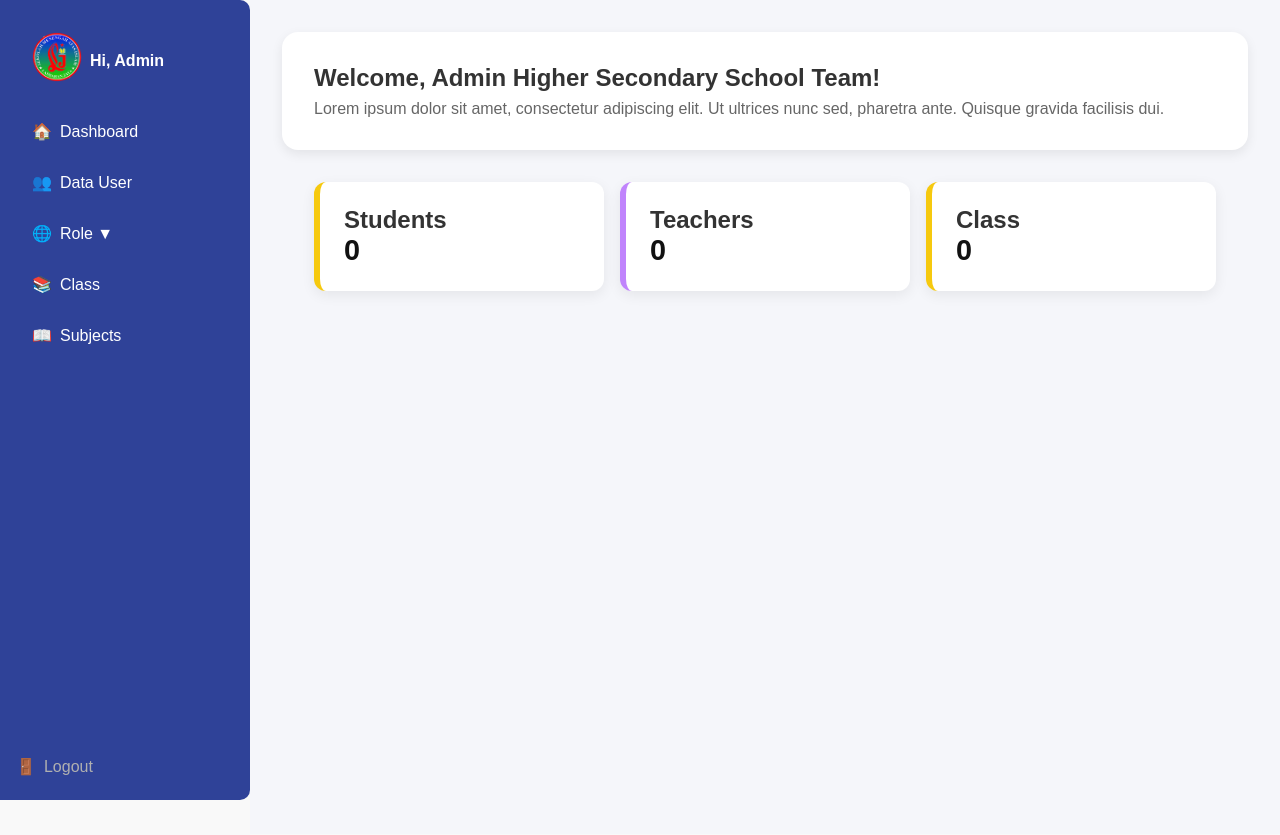
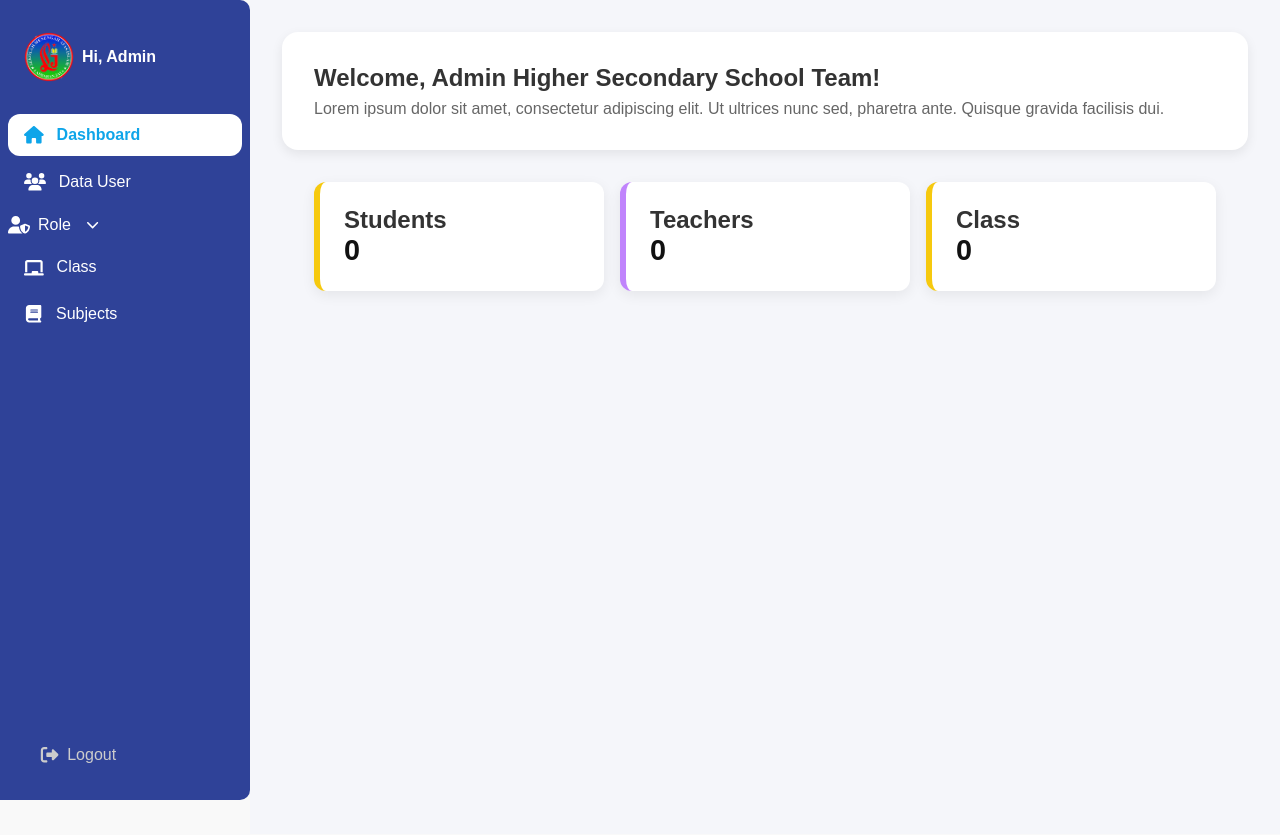
Before and after one commit to muhdzakinaufalandry/frontend_lasharan, a Next.js app: page /dashboard/admin in a window 1280 px wide. Built offline with nearby package versions, Linux system fonts and the light colour scheme; no server answers.

Commit message:
fix sidebar tapi icon role nda bisa sejajar

```diff
--- a/package.json
+++ b/package.json
@@ -15,7 +15,8 @@
     "@fortawesome/react-fontawesome": "^0.2.2",
     "next": "15.3.2",
     "react": "^19.0.0",
-    "react-dom": "^19.0.0"
+    "react-dom": "^19.0.0",
+    "sweetalert2": "^11.22.0"
   },
   "devDependencies": {
     "@eslint/eslintrc": "^3",
--- a/src/components/Sidebar.js
+++ b/src/components/Sidebar.js
@@ -1,65 +1,140 @@
 import Link from 'next/link';
+import { usePathname } from 'next/navigation';
+import { useEffect } from 'react';
 import { useState } from 'react';
 import '@/styles/sidebaradmin.css'; // pastikan path ini sesuai struktur folder kamu
+import Swal from 'sweetalert2';
+import {
+   faHome,
+  faUsers,
+  faUserShield,
+  faBook,
+  faChalkboard,
+  faRightFromBracket,
+  faChevronUp,
+  faChevronDown,
+} from '@fortawesome/free-solid-svg-icons';
+import { FontAwesomeIcon } from '@fortawesome/react-fontawesome';
 
 export default function Sidebar() {
+  const pathname = usePathname();
+  const [activeMenu, setActiveMenu] = useState('');
   const [isDropdownOpen, setIsDropdownOpen] = useState(false);
+  const [activeRole, setActiveRole] = useState('');
+
+
+   useEffect(() => {
+    if (pathname.includes('/datauser')) setActiveMenu('datauser');
+    else if (pathname.includes('/users')) setActiveMenu('role');
+    else if (pathname.includes('/class')) setActiveMenu('class');
+    else if (pathname.includes('/subjects')) setActiveMenu('subjects');
+    else setActiveMenu('dashboard');
+  }, [pathname]);
+
 
   const toggleDropdown = () => {
     setIsDropdownOpen(!isDropdownOpen);
   };
 
+  const handleLogout = () => {
+    Swal.fire({
+      title: 'Are you sure?',
+      text: 'You will be logged out from this session.',
+      icon: 'warning',
+      showCancelButton: true,
+      confirmButtonColor: '#0ea5e9',
+      cancelButtonColor: '#d33',
+      confirmButtonText: 'Yes, logout',
+      reverseButtons: true,
+    }).then((result) => {
+      if (result.isConfirmed) {
+        // Arahkan ke halaman login
+        window.location.href = '/login';
+      }
+    });
+  };
+
  return (
     <div className="sidebar">
-      {/* Top Section */}
       <div className="sidebar-top-horizontal">
         <img src="/logo-smas.png" alt="Logo Sekolah" className="sidebar-logo" />
         <p className="sidebar-admin">Hi, Admin</p>
       </div>
 
-      {/* Navigation */}
       <nav className="sidebar-nav">
-        <Link href="/dashboard/admin" className="sidebar-link">
-          <span role="img" aria-label="dashboard">🏠</span>
-          Dashboard
+        <Link
+          href="/dashboard/admin"
+          className={`sidebar-link ${activeMenu === 'dashboard' ? 'active' : ''}`}
+        >
+          <FontAwesomeIcon icon={faHome} />
+          <span>Dashboard</span>
         </Link>
 
-        <Link href="/dashboard/admin/datauser" className="sidebar-link">
-          <span role="img" aria-label="class">👥</span>
-          Data User
+        <Link
+          href="/dashboard/admin/datauser"
+          className={`sidebar-link ${activeMenu === 'datauser' ? 'active' : ''}`}
+        >
+          <FontAwesomeIcon icon={faUsers} />
+          <span>Data User</span>
         </Link>
 
        <div className="dropdown-section">
-          <button className="sidebar-link dropdown-toggle" onClick={toggleDropdown}>
-            <span role="img" aria-label="user">🌐</span>
-            Role {isDropdownOpen ? '▲' : '▼'}
+        <button
+          className={`sidebar-link dropdown-toggle ${activeMenu === 'role' ? 'active' : ''}`}
+          onClick={() => {
+            toggleDropdown();
+            setActiveMenu('role');
+          }}
+        >
+          <div style={{ display: 'flex', alignItems: 'center', gap: '0.5rem' }}>
+            <FontAwesomeIcon icon={faUserShield} />
+            <span>Role</span>
+            <FontAwesomeIcon icon={isDropdownOpen ? faChevronUp : faChevronDown} className="dropdown-arrow" />
+          </div>
         </button>
+
         {isDropdownOpen && (
           <div className="dropdown-menu">
-              <Link href="/dashboard/admin/users/teacher" className="dropdown-item">Teacher</Link>
-              <Link href="/dashboard/admin/users/student" className="dropdown-item">Student</Link>
+            <Link
+              href="/dashboard/admin/users/teacher"
+              className={`dropdown-item ${activeRole === 'teacher' ? 'active-role-item' : ''}`}
+              onClick={() => setActiveRole('teacher')}
+            >
+              Teacher
+            </Link>
+            <Link
+              href="/dashboard/admin/users/student"
+              className={`dropdown-item ${activeRole === 'student' ? 'active-role-item' : ''}`}
+              onClick={() => setActiveRole('student')}
+            >
+              Student
+            </Link>
           </div>
           )}
         </div>
 
-        <Link href="/dashboard/admin/class" className="sidebar-link">
-          <span role="img" aria-label="class">📚</span>
-          Class
+        <Link
+          href="/dashboard/admin/class"
+          className={`sidebar-link ${activeMenu === 'class' ? 'active' : ''}`}
+        >
+          <FontAwesomeIcon icon={faChalkboard} />
+          <span>Class</span>
         </Link>
 
-        <Link href="/dashboard/admin/subjects" className="sidebar-link">
-          <span role="img" aria-label="subjects">📖</span>
-          Subjects
+        <Link
+          href="/dashboard/admin/subjects"
+          className={`sidebar-link ${activeMenu === 'subjects' ? 'active' : ''}`}
+        >
+          <FontAwesomeIcon icon={faBook} />
+          <span>Subjects</span>
         </Link>
       </nav>
 
-      {/* Bottom Logout */}
       <div className="sidebar-bottom">
-        {/* When the user clicks this, redirect to login page */}
-        <Link href="/login" className="sidebar-link logout">
-          <span role="img" aria-label="logout">🚪</span>
-          Logout
-        </Link>
+        <button onClick={handleLogout} className="sidebar-link logout">
+          <FontAwesomeIcon icon={faRightFromBracket} />
+          <span>Logout</span>
+        </button>
       </div>
     </div>
   );
--- a/src/styles/sidebaradmin.css
+++ b/src/styles/sidebaradmin.css
@@ -1,79 +1,16 @@
-/* Sidebar Styling */
+/* Sidebar Container */
 .sidebar {
   background-color: #2f4298;
   width: 250px;
   height: 100vh;
-    padding: 1rem;
+  padding: 1rem 0.5rem;
   display: flex;
   flex-direction: column;
   justify-content: space-between;
   border-radius: 0 10px 10px 0;
 }
 
-  /* Logo and Greeting */
-  .sidebar-logo {
-    width: 55px;
-    height: 55px;
-    border-radius: 50%;
-    margin-bottom: 0.5rem;
-  }
-
-  .sidebar-greeting {
-    color: white;
-    font-weight: 500;
-    font-size: 0.9rem;
-  }
-
-  /* Navigation */
-  .sidebar-nav {
-    display: flex;
-    flex-direction: column;
-    gap: 1rem;
-  }
-
-  .sidebar-link {
-    display: flex;
-    align-items: center;
-    gap: 0.5rem;
-    color: white;
-    font-weight: 500;
-    text-decoration: none;
-    padding: 0.5rem;
-    border-radius: 8px;
-    transition: background-color 0.2s ease-in-out;
-  }
-
-  .sidebar-link:hover {
-    background-color: rgba(255, 255, 255, 0.1);
-  }
-
-  /* Bottom Section (Logout) */
-  .sidebar-bottom {
-    margin-top: auto;
-  }
-
-  .sidebar-link.logout {
-    color: #b0b0b0;
-  }
-
-  /* Icon Styling for Links */
-  .icon-home::before {
-    content: "🏠";
-  }
-
-  .icon-book::before {
-    content: "📘";
-  }
-
-  .icon-clock::before {
-    content: "🕒";
-  }
-
-  .icon-logout::before {
-    content: "🔚";
-  }
-
-
+/* Logo + Admin greeting */
 .sidebar-top-horizontal {
   display: flex;
   align-items: center;
@@ -93,22 +30,139 @@
   color: white;
 }
 
+/* Nav Section */
 .sidebar-nav {
   display: flex;
   flex-direction: column;
-    gap: 1rem;
-    padding: 0 1rem;
-    margin-top: 0.5rem;
+  gap: 0.3rem;
+  margin-top: 1rem;
 }
 
+/* Link Styling */
 .sidebar-link {
+  display: flex;
+  align-items: center;
+  gap: 0.8rem;
+  font-size: 1rem;
+  font-weight: 500;
+  padding: 0.75rem 1rem;
+  border-radius: 12px;
   color: white;
   text-decoration: none;
-    font-weight: 500;
-    padding: 0.5rem 0;
+  transition: background-color 0.2s ease-in-out;
 }
 
 .sidebar-link:hover {
   background-color: rgba(255, 255, 255, 0.1);
-    border-radius: 5px;
 }
+
+/* Active Menu Style */
+.sidebar-link.active {
+  background-color: white;
+  color: #0ea5e9;
+  font-weight: 600;
+}
+
+.sidebar-link.active svg {
+  color: #0ea5e9;
+
+}
+
+/* Dropdown section */
+.dropdown-section {
+  display: flex;
+  flex-direction: column;
+}
+
+/* Dropdown toggle button */
+.dropdown-toggle {
+  display: flex;
+  align-items: center;
+  justify-content: space-between; /* <-- tambahkan */
+  gap: 0.6rem;
+  padding: 0.75rem 1rem;
+  width: 100%;
+  border-radius: 12px;
+  color: white;
+  background: none;
+  border: none;
+  font-size: 1rem;
+  font-weight: 500;
+  cursor: pointer;
+}
+
+.sidebar-link svg,
+.dropdown-toggle svg {
+  font-size: 1.1rem;
+  min-width: 1.2rem;
+}
+
+.dropdown-toggle.active {
+  background-color: white;
+  color: #0ea5e9;
+  font-weight: 600;
+}
+
+.dropdown-toggle .dropdown-arrow {
+  margin-left: 4px;
+   margin-right: 5px;
+  font-size: 0.8rem;
+  color: white;
+}
+
+.dropdown-toggle.active .dropdown-arrow {
+  color: #0ea5e9;
+}
+
+/* Dropdown container */
+.dropdown-menu {
+  background-color: white;
+  margin-left: 2.8rem;
+  margin-top: 0.2rem;
+  border-radius: 12px;
+  box-shadow: 0 4px 12px rgba(0, 0, 0, 0.1);
+  padding: 0.5rem 0;
+}
+
+/* Dropdown items */
+.dropdown-item {
+  display: block;
+  padding: 0.5rem 1.2rem;
+  font-size: 1rem;
+  text-decoration: none;
+  color: #1f2937;
+  transition: background-color 0.2s ease-in-out;
+  border-radius: 8px;
+}
+
+.dropdown-item:hover {
+  background-color: #f3f4f6;
+}
+
+.active-role-item {
+  background-color: #e0f2fe;
+  color: #0284c7;
+  font-weight: 600;
+}
+
+/* Logout */
+.sidebar-bottom {
+  margin-top: auto;
+  padding: 0.5rem 1rem;
+}
+
+.sidebar-link.logout {
+  color: #ccc;
+  background: none;
+  border: none;
+  font-size: 1rem;
+  display: flex;
+  align-items: center;
+  gap: 0.5rem;
+  cursor: pointer;
+}
+
+.sidebar-link.logout:hover {
+  background-color: rgba(255, 255, 255, 0.05);
+  color: white;
+}
```
Also changed, not shown: 1 other file (tests, documents, lock files or other folders). Lines whose indentation alone changed are shown as unchanged.
